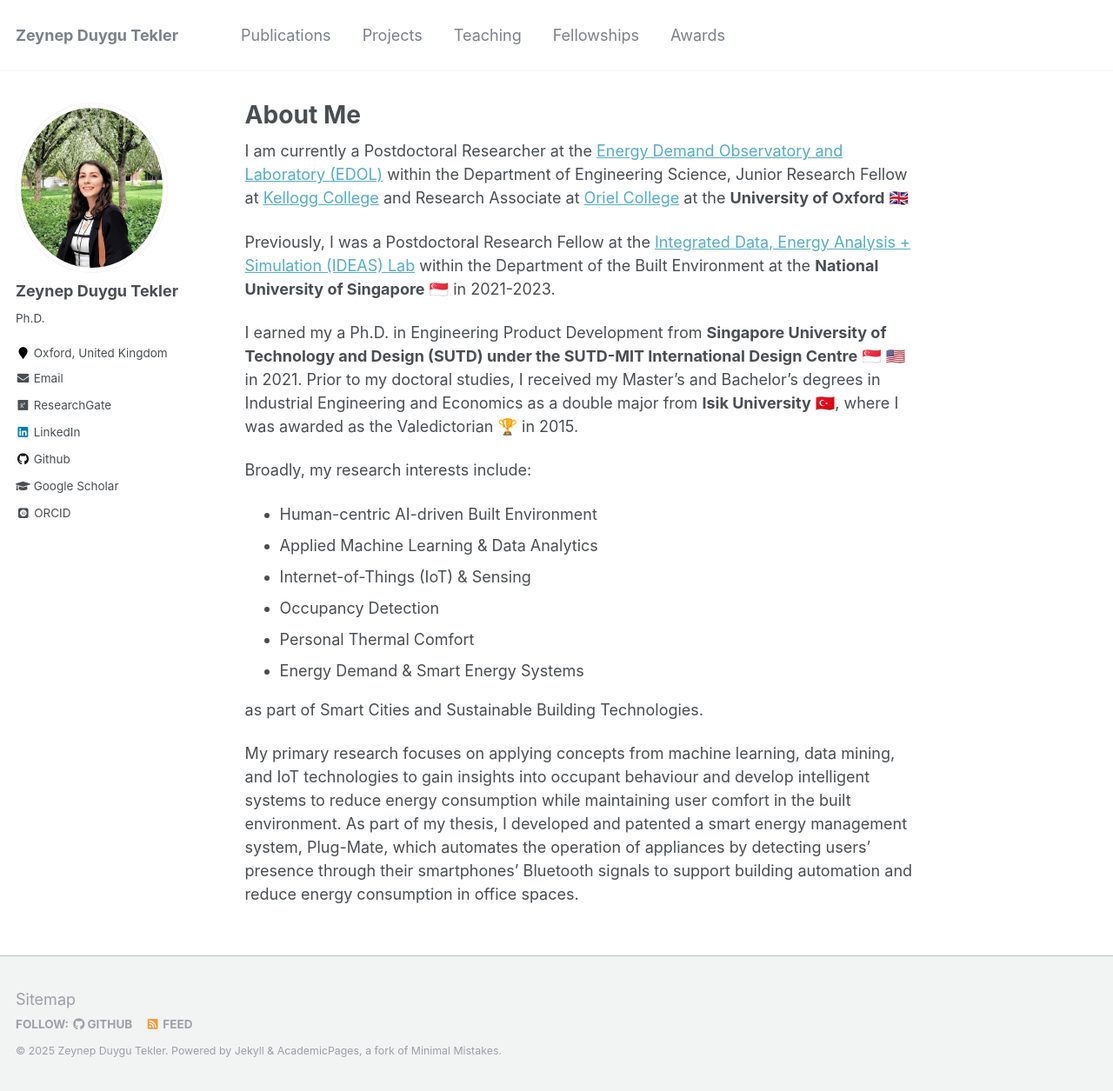
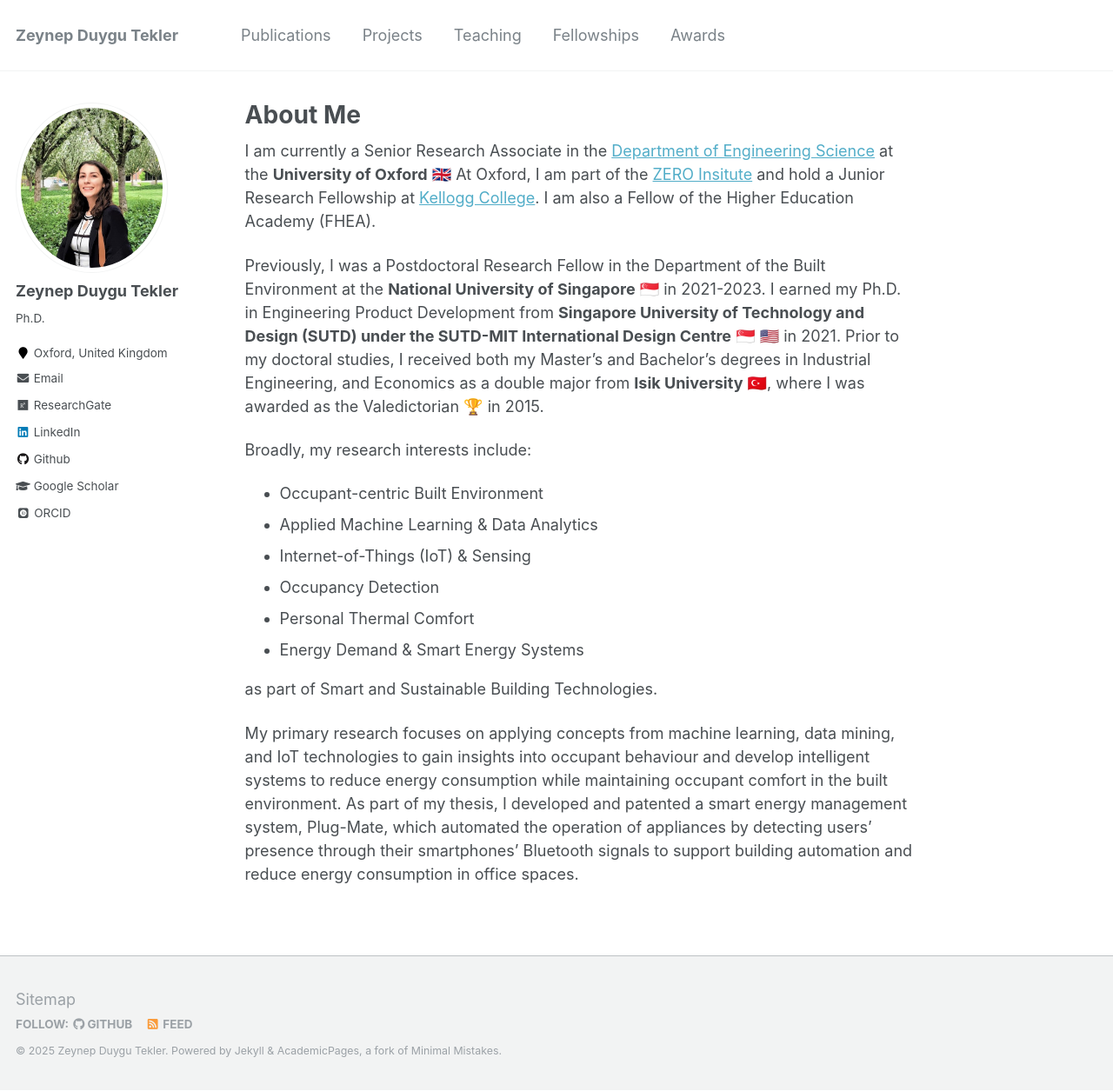
Before and after one commit to zeynepduygutekler/zeynepduygutekler.github.io, a Jekyll site: the page built from _pages/about.md, in a window 1280 px wide and 1255 px high. Shown: the whole window at 87% size. Built offline with Jekyll 4.4.1, drawn with Linux system fonts in a browser that asks for light colours; emoji names are drawn with the system emoji font; some web fonts are replaced.

```diff
--- a/_data/authors.yml
+++ b/_data/authors.yml
@@ -5,7 +5,7 @@ Name Name:
   uri         : "http://name.com"
   email       : "name@name.com"
   bio         : "This is the first name."
-  avatar      : "bio-photo-2.jpg"
+  avatar      : "main-photo.jpeg"
   twitter     : "name"
   google_plus : "Name"
 
@@ -13,6 +13,6 @@ Name2 Name2:
   name        : "Name2 Name2"
   email       : "name2@name2.com"
   bio         : "I ordered what?"
-  avatar      : "bio-photo.jpg"
+  avatar      : "main-photo.jpeg"
   twitter     : "name2"
   google_plus : "Name"
--- a/_pages/about.md
+++ b/_pages/about.md
@@ -9,27 +9,26 @@ redirect_from:
 ---
 <link href="https://cdnjs.cloudflare.com/ajax/libs/font-awesome/5.15.4/css/all.min.css" rel="stylesheet">
 
-I am currently a Postdoctoral Researcher at the [Energy Demand Observatory and Laboratory (EDOL)](https://edol.uk/) within the Department of Engineering Science, Junior Research Fellow at [Kellogg College](https://www.kellogg.ox.ac.uk/our-people/zey-nep/) and Research Associate at [Oriel College](https://www.oriel.ox.ac.uk/) at the **University of Oxford** :gb:
+I am currently a Senior Research Associate in the [Department of Engineering Science](https://eng.ox.ac.uk/people/zeynep-duygu-tekler/) at the **University of Oxford** :gb: At Oxford, I am part of the [ZERO Insitute](https://zero.ox.ac.uk/people/zeynep-tekler/) and hold a Junior Research Fellowship at [Kellogg College](https://www.kellogg.ox.ac.uk/our-people/zey-nep/).
+I am also a Fellow of the Higher Education Academy (FHEA).
 
-Previously, I was a Postdoctoral Research Fellow at the [Integrated Data, Energy Analysis + Simulation (IDEAS) Lab](https://ideaslab.io/) within the Department of the Built Environment at the **National University of Singapore** :singapore: in 2021-2023.
-
-I earned my a Ph.D. in Engineering Product Development from **Singapore University of Technology and Design (SUTD) under the SUTD-MIT International Design Centre** :singapore: :us: in 2021.
-Prior to my doctoral studies, I received my Master's and Bachelor's degrees in Industrial Engineering and Economics
+Previously, I was a Postdoctoral Research Fellow in the Department of the Built Environment at the **National University of Singapore** :singapore: in 2021-2023.
+I earned my Ph.D. in Engineering Product Development from **Singapore University of Technology and Design (SUTD) under the SUTD-MIT International Design Centre** :singapore: :us: in 2021.
+Prior to my doctoral studies, I received both my Master's and Bachelor's degrees in Industrial Engineering, and Economics
 as a double major from **Isik University** :tr:, where I was awarded as the Valedictorian :trophy: in 2015.
 
 Broadly, my research interests include:
-* Human-centric AI-driven Built Environment
+* Occupant-centric Built Environment
 * Applied Machine Learning & Data Analytics
 * Internet-of-Things (IoT) & Sensing
 * Occupancy Detection
 * Personal Thermal Comfort
 * Energy Demand & Smart Energy Systems
 
-as part of Smart Cities and Sustainable Building Technologies.
+as part of Smart and Sustainable Building Technologies.
 
-My primary research focuses on applying concepts from machine learning,
-data mining, and IoT technologies to gain insights into
-occupant behaviour and develop intelligent systems to reduce energy consumption while maintaining user comfort in the built environment.
+My primary research focuses on applying concepts from machine learning, data mining, and IoT technologies to gain insights into
+occupant behaviour and develop intelligent systems to reduce energy consumption while maintaining occupant comfort in the built environment.
 As part of my thesis, I developed and patented a smart energy management system, Plug-Mate,
-which automates the operation of appliances by detecting users' presence through their smartphones' Bluetooth signals to
+which automated the operation of appliances by detecting users' presence through their smartphones' Bluetooth signals to
 support building automation and reduce energy consumption in office spaces.
```
Also changed, not shown: 1 other file.
